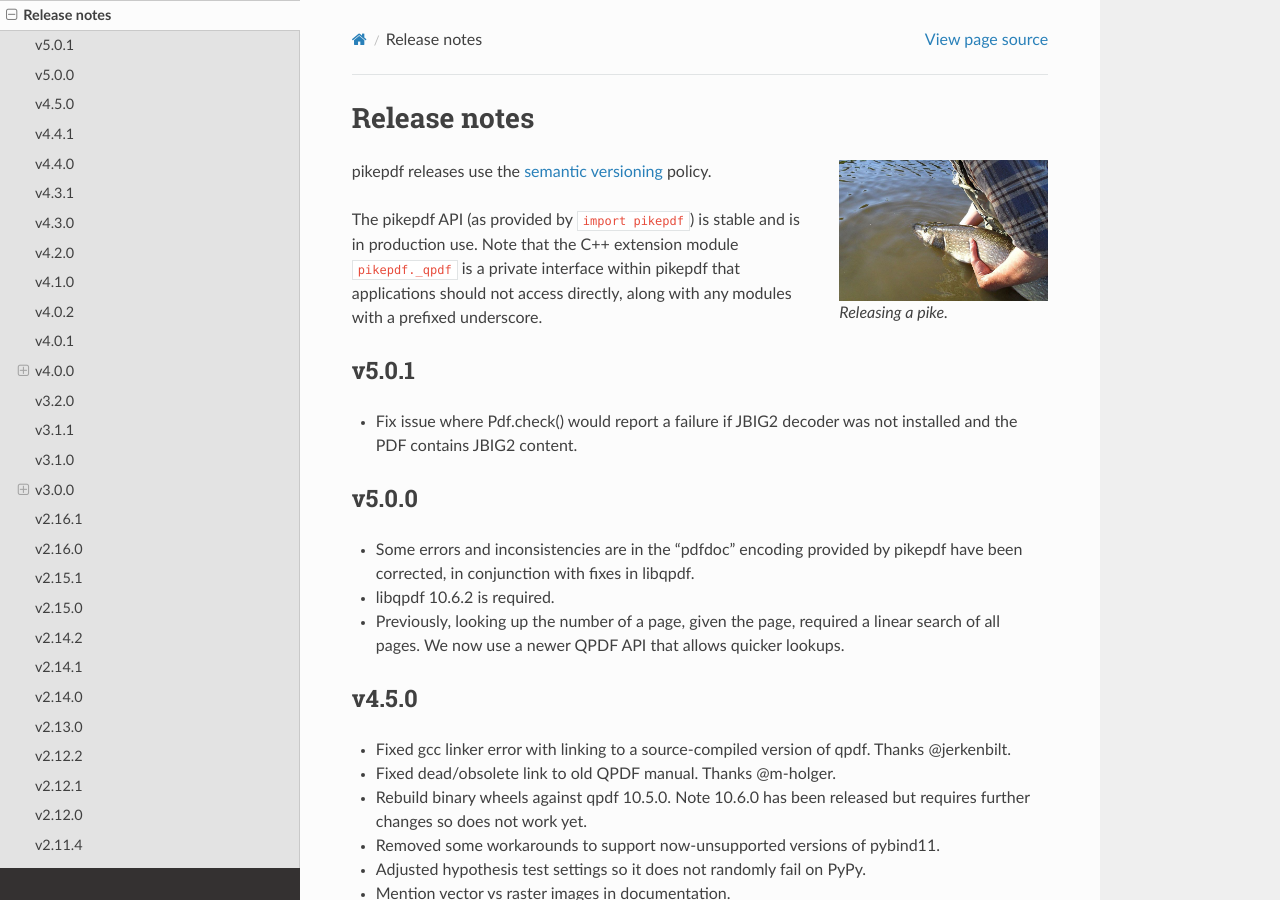
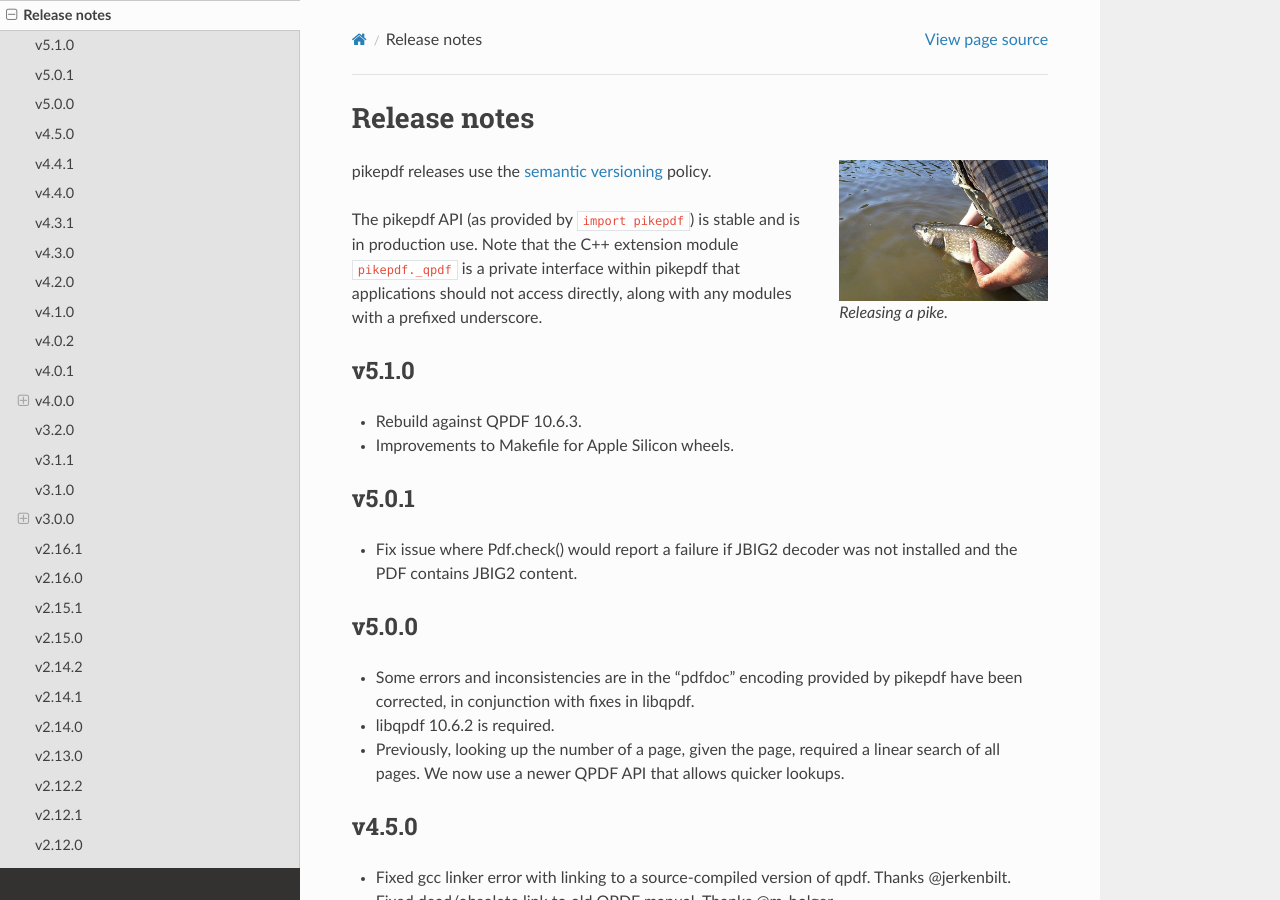
Before and after one commit to pikepdf/pikepdf, a Sphinx documentation site: the page built from docs/release_notes.rst, in a window 1280 px wide and 900 px high. Built offline with Sphinx 7.4.7 and the Read the Docs theme 2.0.0, drawn with Linux system fonts in a browser that asks for light colours; the version number could not be read and is left out.

Commit message:
v5.1.0 release notes

```diff
--- a/docs/release_notes.rst
+++ b/docs/release_notes.rst
@@ -17,6 +17,12 @@ The pikepdf API (as provided by ``import pikepdf``) is stable and
 is in production use. Note that the C++ extension module
 ``pikepdf._qpdf`` is a private interface within pikepdf that applications
 should not access directly, along with any modules with a prefixed underscore.
+
+v5.1.0
+======
+
+-  Rebuild against QPDF 10.6.3.
+-  Improvements to Makefile for Apple Silicon wheels.
 
 v5.0.1
 ======
```
